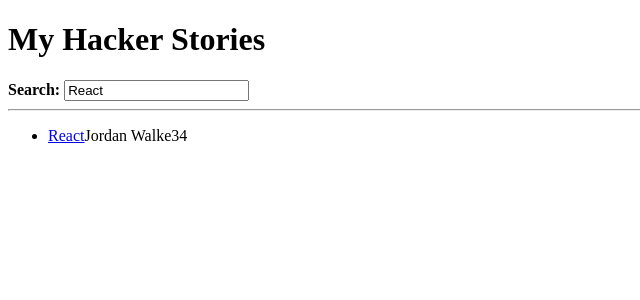
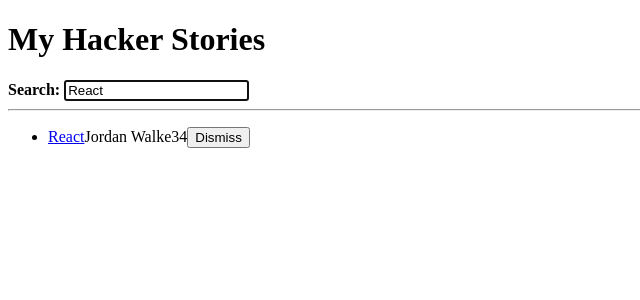
Before and after one commit to awidener3/rtr-stories-app, a React (Vite) app: page / in a window 1280 px wide. Shown: the top 300 px of the page, without its empty margins (0-640 px from the left). Built offline with nearby package versions, Linux system fonts and the light colour scheme.

Commit message:
Inline Handlers

```diff
--- a/src/App.jsx
+++ b/src/App.jsx
@@ -12,10 +12,7 @@ const useStorageState = (key, initialState) => {
 	return [value, setValue];
 };
 
-const App = () => {
-	const [searchTerm, setSearchTerm] = useStorageState('search', 'React');
-
-	const stories = [
+const initialStories = [
 	{
 		title: 'React',
 		url: 'https://reactjs.org/',
@@ -34,8 +31,19 @@ const App = () => {
 	},
 ];
 
+const App = () => {
+	const [searchTerm, setSearchTerm] = useStorageState('search', 'React');
+
 	// Callback handler, allows parent to see state of child
 	const handleSearch = (e) => setSearchTerm(e.target.value);
+
+	const [stories, setStories] = useState(initialStories);
+
+	const handleRemoveStory = (item) => {
+		const newStories = stories.filter((story) => item.objectID !== story.objectID);
+
+		setStories(newStories);
+	};
 
 	const searchedStories = stories.filter((story) => story.title.toLowerCase().includes(searchTerm.toLowerCase()));
 
@@ -43,38 +51,42 @@ const App = () => {
 		<div>
 			<h1>My Hacker Stories</h1>
 
-			<InputWithLabel id="search" label="Search" value={searchTerm} onInputChange={handleSearch}>
+			<InputWithLabel id="search" label="Search" value={searchTerm} isFocused onInputChange={handleSearch}>
 				<strong>Search:</strong>
 			</InputWithLabel>
 
 			<hr />
 
-			<List list={searchedStories} />
+			<List list={searchedStories} onRemoveItem={handleRemoveStory} />
 		</div>
 	);
 };
 
-const InputWithLabel = ({ id, value, type = 'text', onInputChange, children }) => {
+const InputWithLabel = ({ id, value, type = 'text', onInputChange, isFocused, children }) => {
 	return (
 		<>
 			<label htmlFor={id}>{children}</label>
 			&nbsp;
-			<input id={id} type={type} value={value} onChange={onInputChange} />
+			<input id={id} type={type} value={value} autoFocus={isFocused} onChange={onInputChange} />
 		</>
 	);
 };
 
-const List = ({ list }) => {
+const List = ({ list, onRemoveItem }) => {
 	return (
 		<ul>
 			{list.map((item) => (
-				<Item key={item.objectID} item={item} />
+				<Item key={item.objectID} item={item} onRemoveItem={onRemoveItem} />
 			))}
 		</ul>
 	);
 };
 
-const Item = ({ item }) => {
+const Item = ({ item, onRemoveItem }) => {
+	const handleRemoveItem = () => {
+		onRemoveItem(item);
+	};
+
 	return (
 		<li>
 			<span>
@@ -83,6 +95,11 @@ const Item = ({ item }) => {
 			<span>{item.author}</span>
 			<span>{item.num_comments}</span>
 			<span>{item.points}</span>
+			<span>
+				<button type="button" onClick={handleRemoveItem}>
+					Dismiss
+				</button>
+			</span>
 		</li>
 	);
 };
@@ -125,4 +142,6 @@ export default App;
     - custom hooks should begin with the `use-` prefix
     - custom hooks should return an array (<STATE>, set<STATE>)
     - custom hooks should be reusable
+
+  > INLINE HANDLERS: Inline handlers are useful in child components when callback handlers require some sort of parameter, for example a current item. The `onClick` attribute returns the event object by default, but by using the inline handler, you can send specific information back
  */
```
Lines whose indentation alone changed are shown as unchanged.
